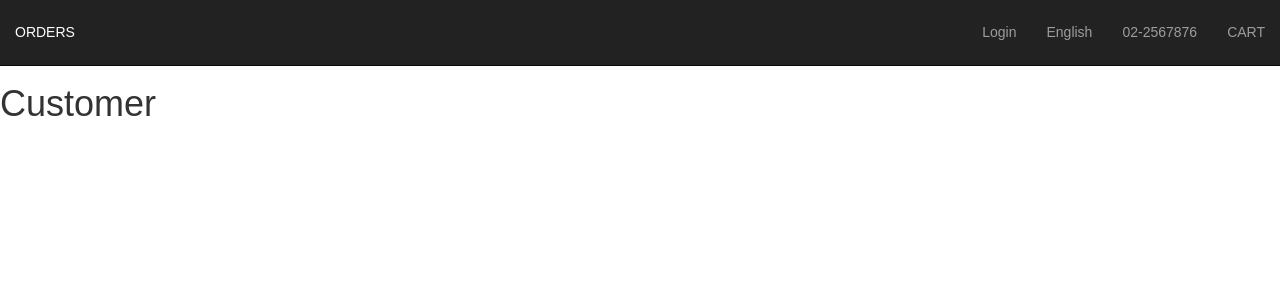
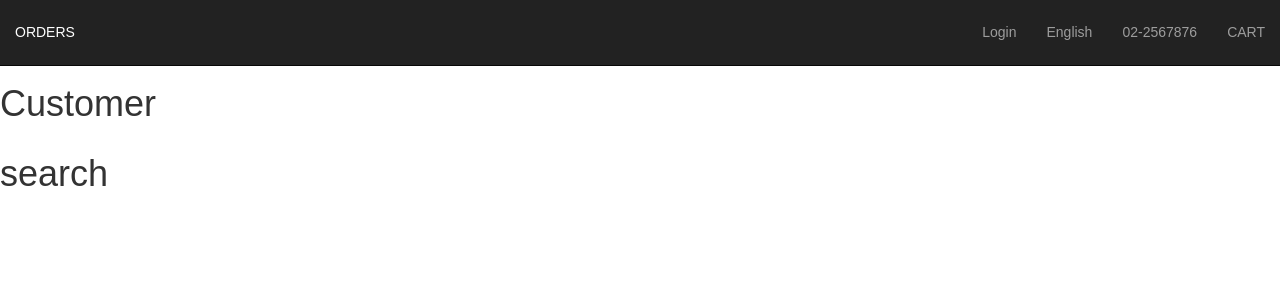
Before and after one commit to abdallah94/order-react, a React (Create React App) app: page / in a window 1280 px wide. Shown: the top 300 px of the page. Built offline with nearby package versions, Linux system fonts and the light colour scheme.

Commit message:
used empty search component

```diff
--- a/src/app/customer/customerMainComponent/CustomerMainComponent.jsx
+++ b/src/app/customer/customerMainComponent/CustomerMainComponent.jsx
@@ -1,6 +1,8 @@
 import "./style.css";
 import React, {Component} from "react";
 import {Grid, Row} from 'react-bootstrap';
+
+import {SearchContainer} from '../';
 
 class CustomerMainComponent extends Component {
     render() {
@@ -9,6 +11,9 @@ class CustomerMainComponent extends Component {
                 <Row>
                     <h1>Customer</h1>
                 </Row>
+                <Row>
+                    <SearchContainer/>
+                </Row>
             </Grid>
         );
     }
```
